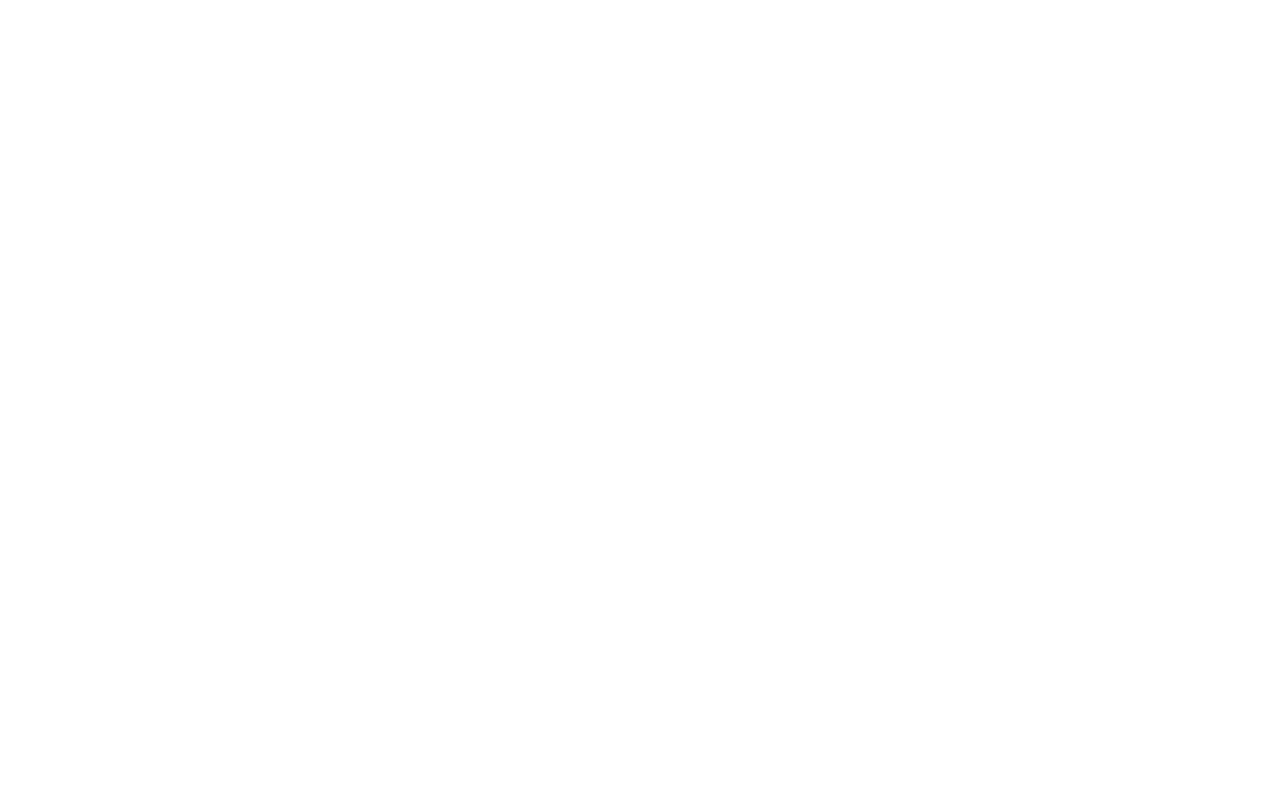
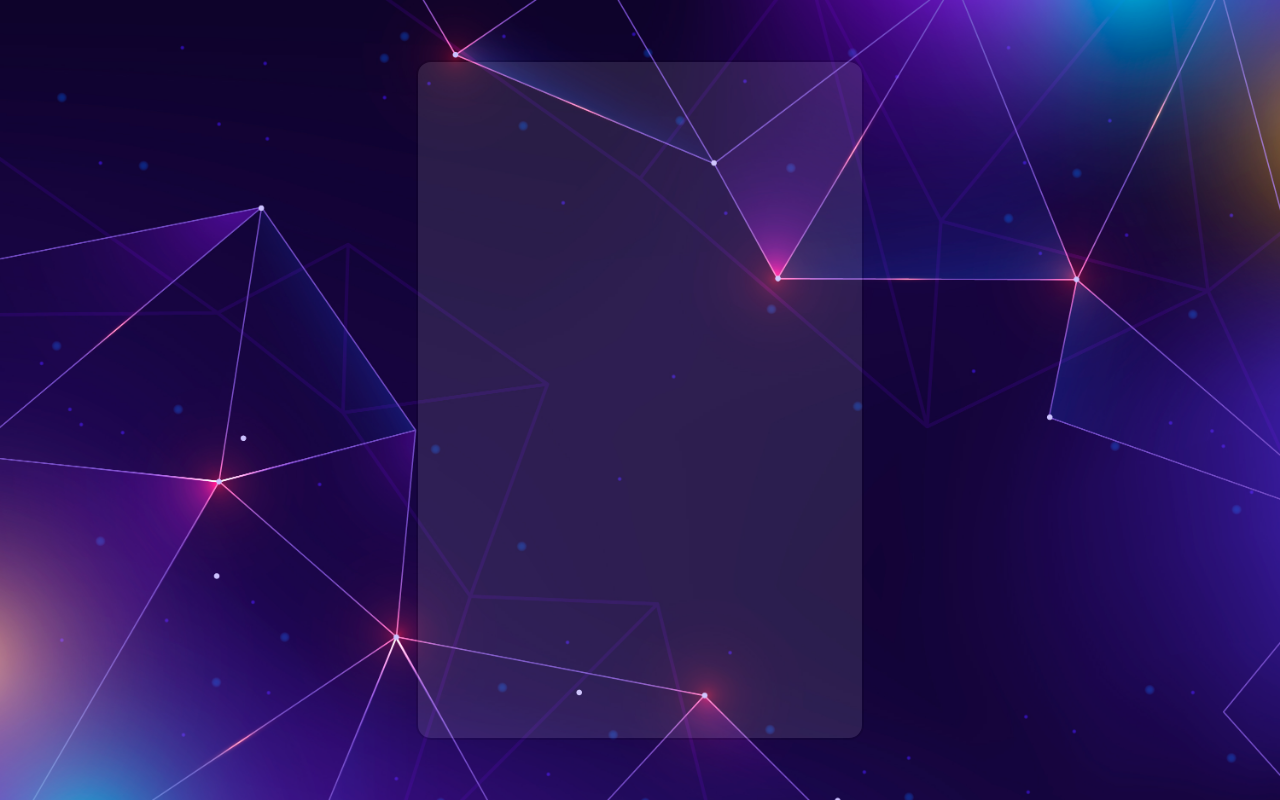
Before and after one commit to KauanF3rnandes/agendify, a React (Create React App) app: page /login in a window 1280 px wide. Before the commit this address had no page. Built offline with nearby package versions, Linux system fonts and the light colour scheme.

Commit message:
updating pageHome

```diff
--- a/src/components/Header.css
+++ b/src/components/Header.css
@@ -1,23 +1,37 @@
 .navBar {
-    margin-top: 20px;
     border-radius: 10px;
     align-items: center;
     display: flex;
 }
 
+.logo {
+    font-size: 20px;
+    font-weight: bold;
+    padding-left: 20px;
+    font-family:Arial, Helvetica, sans-serif;
+    text-decoration: none;
+}
+
 .background-image {
     position: fixed;
     width: 100%;
-    height: 70%;
-    background-image: url('../img/bg.avif');
+    height: 100%;
+    background-image: url(/src/img/bgHome.jpg);
     background-size: cover;
-    background-position: center;
     background-repeat: no-repeat;
     z-index: -1;
 }
 
-.titulo {
-    font-size: 30px;
+.title {
+    font-size: 25px;
     font-weight: bold;
+    font-family: Arial, Helvetica, sans-serif;
     color: white;
 }
+
+.titleBox {
+    position: fixed;
+    top: 44%;
+    left: 25%;
+    transform: translate(-50%, -50%);
+}
--- a/src/components/Header.jsx
+++ b/src/components/Header.jsx
@@ -1,35 +1,47 @@
 import React from 'react';
 import { useNavigate } from 'react-router-dom';
 import './Header.css'
-import { Box } from "@chakra-ui/react"
+import { Box, Container } from "@chakra-ui/react"
 import { Center, Text, Link } from '@chakra-ui/layout';
-import { Button, ButtonGroup, Spacer } from '@chakra-ui/react'
+import { Button, ButtonGroup, Spacer, Image } from '@chakra-ui/react'
 import TypeIt from "typeit-react";
+import bgHome from '../img/bgHome.jpg';
 
 
 const Header = () => {
 
     const navigate = useNavigate()
 
+    const LoginPickHandler = () => {
+        navigate('/login')
+    }
+
+    const HomePickHandler = () => {
+        navigate('/')
+    }
+
     return (
-        <header>
-            <Box className="background-image">
+        <Box className='background-image'>
+            <Box>
                 <Center>
-                    <Box w="80%" h="60px" bg='gray.200' className='navBar' boxShadow='lg'>
-                        <Link pl='7' as='b' href='/' _hover={{textDecoration: 'none'}}>Agendify</Link>
+                    <Box w="100%" h="60px" className='navBar' boxShadow='lg'>
+                        <Link color='white' className='logo' _hover={{textDecoration: 'none'}}>Agendify</Link>
                         <Spacer/>
-                        <Button mr='7' colorScheme='teal'>Acessar</Button>
-                    </Box>
-                </Center>
-                <Center>
-                    <Box mt='20'>
-                        <Text className='titulo'>Sistema de Agendamento / Reserva
-
-                        </Text>
+                        <Link color='white' mr='10' as='b'>Sobre</Link>
+                        <Link color='white' mr='10' as='b'>Funcionalidades</Link>
+                        <Link color='white' mr='10' as='b'>Empresas</Link>
+                        <Button mr='7' colorScheme='teal' onClick={() => LoginPickHandler()}>Acessar</Button>
                     </Box>
                 </Center>
             </Box>
-        </header>
+            <Box className='titleBox'>
+                <TypeIt className='title' fontSize='5xl'>
+                    <p>SISTEMA DE AGENDAMENTO / RESERVAS</p>
+                    <p> PARA SUA EMPRESA</p>
+                    <Button>SOBRE AGENDIFY</Button>
+                </TypeIt>
+            </Box>
+        </Box>
     );
 }
 
--- a/src/pages/Home.jsx
+++ b/src/pages/Home.jsx
@@ -1,14 +1,15 @@
 import React from "react";
 import Header from "../components/Header";
 import './Home.css';
+import { Box, Container, Text } from "@chakra-ui/react";
 
 const Home = () => {
     return (
-        <div>
-            <div>
+        <Box>
+            <Box>
                 <Header/>
-            </div>
-        </div>
+            </Box>
+        </Box>
     );
 }
 
--- /dev/null
+++ b/src/pages/Login.css
@@ -0,0 +1,22 @@
+.background-animation {
+    background-image: url(/src/img/bgHome.jpg);
+    background-repeat: no-repeat;
+    background-size: cover;
+    width: 100%;
+    height: 100%;
+    position: fixed;
+}
+
+.background-login {
+    position: fixed;
+    top: 50%;
+    left: 50%;
+    transform: translate(-50%, -50%);
+    background-color: white;
+    width: 35%;
+    height: 85%;
+    opacity: 0.1;
+    border-radius: 15px;
+    border: 2px solid black;
+    box-shadow: 5px;
+}
--- /dev/null
+++ b/src/pages/Login.jsx
@@ -0,0 +1,15 @@
+import { Box, Center, Text } from "@chakra-ui/react";
+import React from "react";
+import '../pages/Login.css'
+
+const Login = () => {
+    return(
+        <Box className="background-animation">
+            <Box className="background-login">
+
+            </Box>
+        </Box>
+    );
+}
+
+export default Login;
--- a/src/routes/Router.jsx
+++ b/src/routes/Router.jsx
@@ -1,12 +1,14 @@
 import React from "react";
 import { BrowserRouter, Route, Routes } from 'react-router-dom'
 import Home from '../pages/Home'
+import Login from "../pages/Login";
 
 const Router = () => {
     return (
         <BrowserRouter>
             <Routes>
                 <Route path="/" element={<Home/>}/>
+                <Route path="/login" element={<Login/>}/>
             </Routes>
         </BrowserRouter>
     );
```
Also changed, not shown: src/img/bgHome.jpg (added), 1 other file (tests, documents, lock files or other folders).
